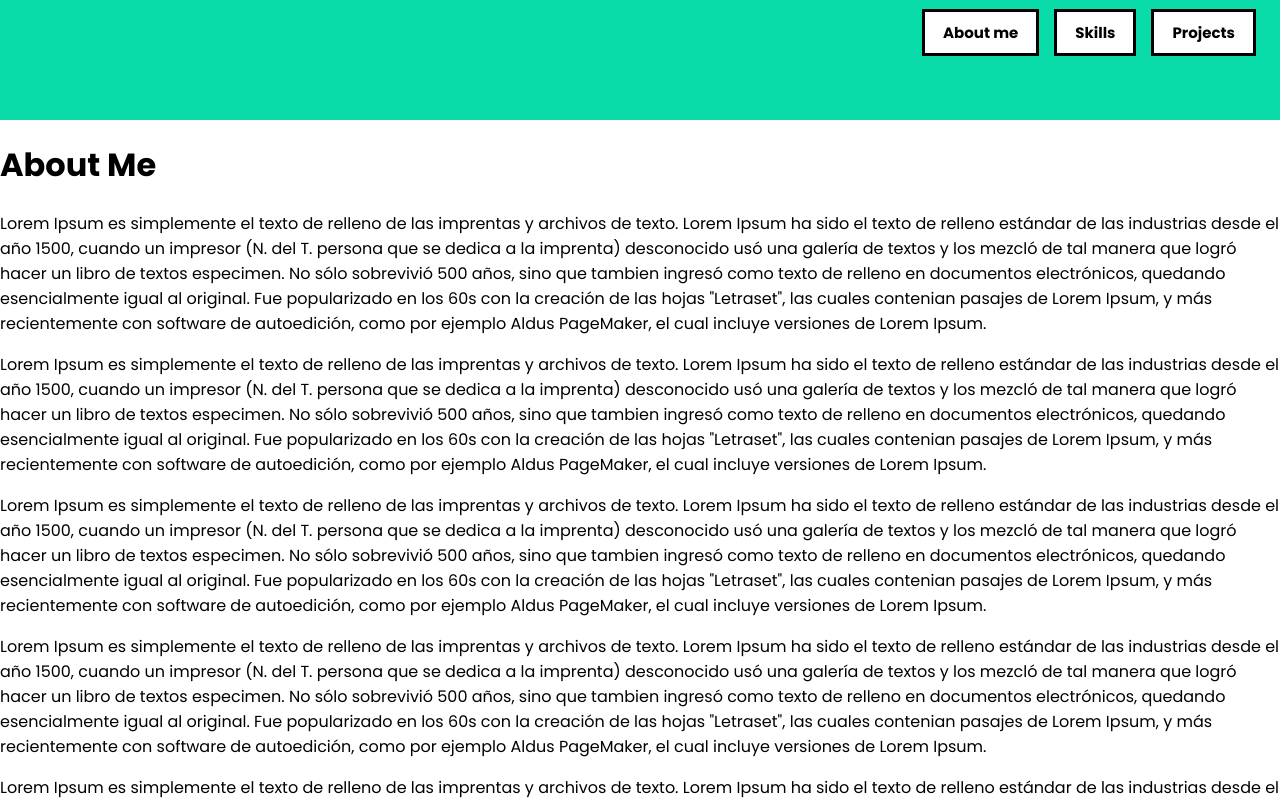
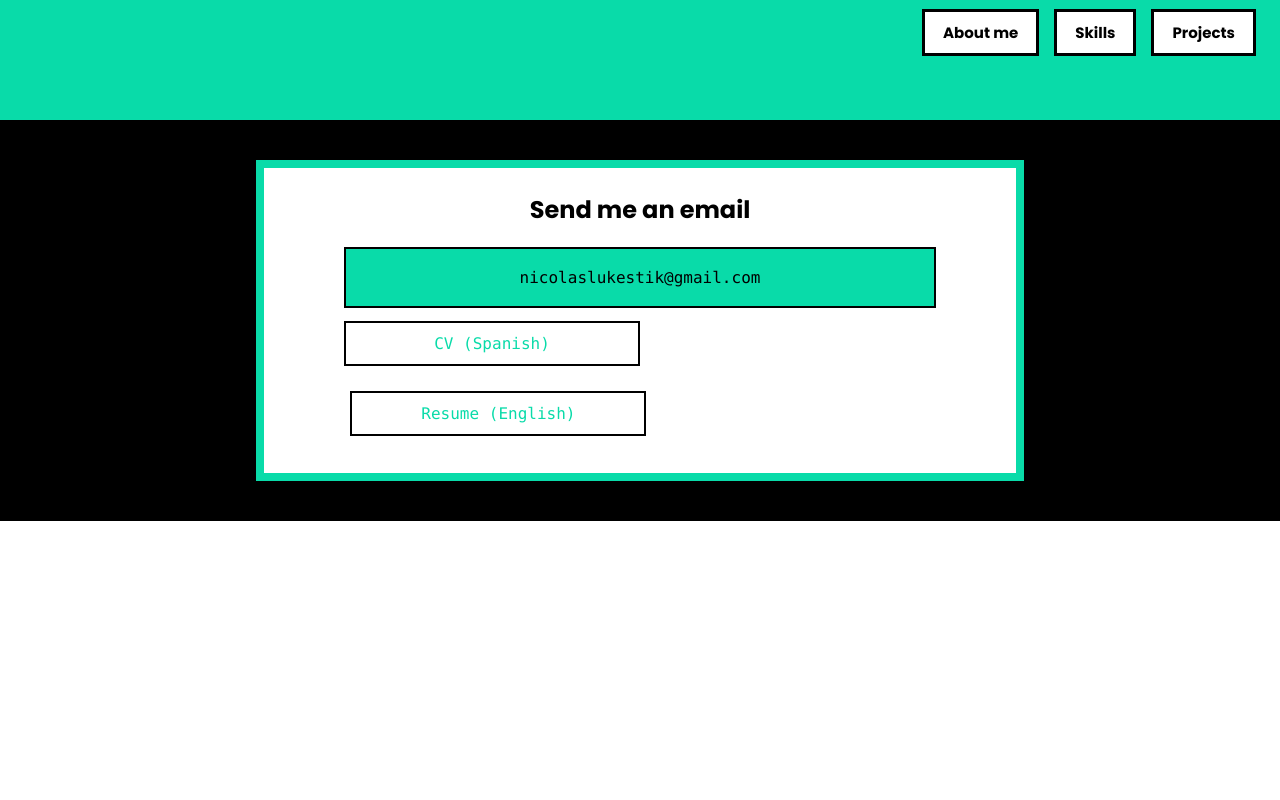
Before and after one commit to nlukestik/MyPortfolio, a React (Create React App) app: page / in a window 1280 px wide. Shown: the part 480-1280 px from the top of the page. After the commit the page ends 1001 px from the top, so only its background shows below. Built offline with nearby package versions, Linux system fonts and the light colour scheme.

Commit message:
Contact form created. Not finished.

```diff
--- a/src/App.jsx
+++ b/src/App.jsx
@@ -4,10 +4,10 @@ import { makeStyles } from '@material-ui/core'
 import NavBar from './components/NavBar.jsx'
 import Home from './components/Home.jsx'
 import BackToTop from './components/BackToTop.jsx'
-import AboutMe from './components/AboutMe.jsx'
-import Skills from './components/Skills.jsx'
-import Resume from './components/Resume.jsx'
-import Projects from './components/Projects.jsx'
+// import AboutMe from './components/AboutMe.jsx'
+// import Skills from './components/Skills.jsx'
+// import Resume from './components/Resume.jsx'
+// import Projects from './components/Projects.jsx'
 import HireMe from './components/HireMe.jsx'
 
 const useStyles = makeStyles({
@@ -39,13 +39,11 @@ export default function App() {
 
 			<BackToTop />
 
-			<AboutMe />
+			{/* <AboutMe /> */}
 
-			<Skills />
+			{/* <Skills /> */}
 
-			<Resume />
-
-			<Projects />
+			{/* <Projects /> */}
 
 			<HireMe />
 
--- a/src/components/BackToTop.jsx
+++ b/src/components/BackToTop.jsx
@@ -12,12 +12,6 @@ const useStyles = makeStyles((theme) => ({
 		bottom: theme.spacing(6),
 		right: theme.spacing(6),
 	},
-  BTTbutton: {
-    background: "#09DBA9",
-    "&:hover" : {
-      background: "#09DBA9",
-    },
-  },
 }));
 
 function ScrollTop(props) {
@@ -25,7 +19,7 @@ function ScrollTop(props) {
   const classes = useStyles();
   const trigger = useScrollTrigger({
     disableHysteresis: true,
-    threshold: 500
+    threshold: 100
   });
 
 	const handleClick = event => {
@@ -39,7 +33,7 @@ function ScrollTop(props) {
   };
 
   return (
-    <Zoom in={trigger} timeout={500}>
+    <Zoom in={trigger}>
       <div onClick={handleClick} role="presentation" className={classes.root}>
         {children}
       </div>
@@ -52,12 +46,10 @@ ScrollTop.propTypes = {
 };
 
 export default function BackToTop() {
-  const classes = useStyles()
-
 	return(
 		<>
 			<ScrollTop>
-				<Fab className={classes.BTTbutton} size="small" aria-label="scroll back to top">
+				<Fab color="primary" size="small" aria-label="scroll back to top">
 					<KeyboardArrowUpIcon />
 				</Fab>
 			</ScrollTop>
--- a/src/components/HireMe.jsx
+++ b/src/components/HireMe.jsx
@@ -1,34 +1,85 @@
+import { makeStyles } from '@material-ui/core/styles';
+import { Grid } from "@material-ui/core";
+
+const useStyles = makeStyles((theme) => ({
+	mainContainer: {
+    display: "flex",
+    margin: "auto",
+    justifyContent: "center",
+		padding: "2.5em 3em",
+    background: "black"
+	},
+  formContainer: {
+    width: "50%",
+    padding: "1.5em 5em",
+    border: "8px solid #09DBA9",
+    background: "white",
+  },
+  formTitle: {
+    fontWeight: "bold",
+    justifyContent: "center",
+  },
+  formEmail: {
+    justifyContent: "center",
+    background: "#09DBA9",
+    border: "2px solid black"
+  },
+  email: {
+    margin: "0.5em 1em",
+    padding: "0.5em",
+  },
+  formButtons: {
+
+  },
+  button: {
+    width: "auto",
+    margin: "0.8em 0em",
+    padding: "0.5em",
+    textAlign: "center",
+    color: "#09DBA9",
+    border: "2px solid black"
+  }
+}));
+
+export default function HireMe() {
+  const classes = useStyles()
+
+	return(
+    <>
+      <div className={classes.mainContainer}>
+        <div className={classes.formContainer}>
+
+          <Grid container spacing={2} className={classes.formTitle}>
+            <Grid item>
+              <h2 style={{marginTop: "0"}}>Send me an email</h2>
+            </Grid>
+          </Grid>
 
 
-export default function HireMe() {
-	return(
-    <>
-      <h1 id="hireMe">HireMe</h1>
-      <p>
-      Lorem Ipsum es simplemente el texto de relleno de las imprentas y archivos de texto. Lorem Ipsum ha sido el texto de relleno estándar de las industrias desde el año 1500, cuando un impresor (N. del T. persona que se dedica a la imprenta) desconocido usó una galería de textos y los mezcló de tal manera que logró hacer un libro de textos especimen. No sólo sobrevivió 500 años, sino que tambien ingresó como texto de relleno en documentos electrónicos, quedando esencialmente igual al original. Fue popularizado en los 60s con la creación de las hojas "Letraset", las cuales contenian pasajes de Lorem Ipsum, y más recientemente con software de autoedición, como por ejemplo Aldus PageMaker, el cual incluye versiones de Lorem Ipsum.
-      </p>
-      <p>
-      Lorem Ipsum es simplemente el texto de relleno de las imprentas y archivos de texto. Lorem Ipsum ha sido el texto de relleno estándar de las industrias desde el año 1500, cuando un impresor (N. del T. persona que se dedica a la imprenta) desconocido usó una galería de textos y los mezcló de tal manera que logró hacer un libro de textos especimen. No sólo sobrevivió 500 años, sino que tambien ingresó como texto de relleno en documentos electrónicos, quedando esencialmente igual al original. Fue popularizado en los 60s con la creación de las hojas "Letraset", las cuales contenian pasajes de Lorem Ipsum, y más recientemente con software de autoedición, como por ejemplo Aldus PageMaker, el cual incluye versiones de Lorem Ipsum.
-      </p>
-      <p>
-      Lorem Ipsum es simplemente el texto de relleno de las imprentas y archivos de texto. Lorem Ipsum ha sido el texto de relleno estándar de las industrias desde el año 1500, cuando un impresor (N. del T. persona que se dedica a la imprenta) desconocido usó una galería de textos y los mezcló de tal manera que logró hacer un libro de textos especimen. No sólo sobrevivió 500 años, sino que tambien ingresó como texto de relleno en documentos electrónicos, quedando esencialmente igual al original. Fue popularizado en los 60s con la creación de las hojas "Letraset", las cuales contenian pasajes de Lorem Ipsum, y más recientemente con software de autoedición, como por ejemplo Aldus PageMaker, el cual incluye versiones de Lorem Ipsum.
-      </p>
-      <p>
-      Lorem Ipsum es simplemente el texto de relleno de las imprentas y archivos de texto. Lorem Ipsum ha sido el texto de relleno estándar de las industrias desde el año 1500, cuando un impresor (N. del T. persona que se dedica a la imprenta) desconocido usó una galería de textos y los mezcló de tal manera que logró hacer un libro de textos especimen. No sólo sobrevivió 500 años, sino que tambien ingresó como texto de relleno en documentos electrónicos, quedando esencialmente igual al original. Fue popularizado en los 60s con la creación de las hojas "Letraset", las cuales contenian pasajes de Lorem Ipsum, y más recientemente con software de autoedición, como por ejemplo Aldus PageMaker, el cual incluye versiones de Lorem Ipsum.
-      </p>
-      <p>
-      Lorem Ipsum es simplemente el texto de relleno de las imprentas y archivos de texto. Lorem Ipsum ha sido el texto de relleno estándar de las industrias desde el año 1500, cuando un impresor (N. del T. persona que se dedica a la imprenta) desconocido usó una galería de textos y los mezcló de tal manera que logró hacer un libro de textos especimen. No sólo sobrevivió 500 años, sino que tambien ingresó como texto de relleno en documentos electrónicos, quedando esencialmente igual al original. Fue popularizado en los 60s con la creación de las hojas "Letraset", las cuales contenian pasajes de Lorem Ipsum, y más recientemente con software de autoedición, como por ejemplo Aldus PageMaker, el cual incluye versiones de Lorem Ipsum.
-      </p>
-      <p>
-      Lorem Ipsum es simplemente el texto de relleno de las imprentas y archivos de texto. Lorem Ipsum ha sido el texto de relleno estándar de las industrias desde el año 1500, cuando un impresor (N. del T. persona que se dedica a la imprenta) desconocido usó una galería de textos y los mezcló de tal manera que logró hacer un libro de textos especimen. No sólo sobrevivió 500 años, sino que tambien ingresó como texto de relleno en documentos electrónicos, quedando esencialmente igual al original. Fue popularizado en los 60s con la creación de las hojas "Letraset", las cuales contenian pasajes de Lorem Ipsum, y más recientemente con software de autoedición, como por ejemplo Aldus PageMaker, el cual incluye versiones de Lorem Ipsum.
-      </p>
-      <p>
-      Lorem Ipsum es simplemente el texto de relleno de las imprentas y archivos de texto. Lorem Ipsum ha sido el texto de relleno estándar de las industrias desde el año 1500, cuando un impresor (N. del T. persona que se dedica a la imprenta) desconocido usó una galería de textos y los mezcló de tal manera que logró hacer un libro de textos especimen. No sólo sobrevivió 500 años, sino que tambien ingresó como texto de relleno en documentos electrónicos, quedando esencialmente igual al original. Fue popularizado en los 60s con la creación de las hojas "Letraset", las cuales contenian pasajes de Lorem Ipsum, y más recientemente con software de autoedición, como por ejemplo Aldus PageMaker, el cual incluye versiones de Lorem Ipsum.
-      </p>
-      <p>
-      Lorem Ipsum es simplemente el texto de relleno de las imprentas y archivos de texto. Lorem Ipsum ha sido el texto de relleno estándar de las industrias desde el año 1500, cuando un impresor (N. del T. persona que se dedica a la imprenta) desconocido usó una galería de textos y los mezcló de tal manera que logró hacer un libro de textos especimen. No sólo sobrevivió 500 años, sino que tambien ingresó como texto de relleno en documentos electrónicos, quedando esencialmente igual al original. Fue popularizado en los 60s con la creación de las hojas "Letraset", las cuales contenian pasajes de Lorem Ipsum, y más recientemente con software de autoedición, como por ejemplo Aldus PageMaker, el cual incluye versiones de Lorem Ipsum.
-      </p>
 
+            <Grid container className={classes.formEmail}>
+              <Grid item className={classes.email}>
+              <code>
+                <a href="mailto:nicolaslukestik@gmail.com" style={{textDecoration: "none", color: "black"}}>
+                  nicolaslukestik@gmail.com
+                </a>
+              </code>
+              </Grid>
+            </Grid>
+
+            <Grid container className={classes.formButtons}>
+              <Grid item lg={6} className={classes.button} style={{marginRight: "0.4em"}}>
+                <code >CV (Spanish)</code>
+              </Grid>
+
+              <Grid item lg={6} className={classes.button} style={{marginLeft: "0.4em"}}>
+                <code >Resume (English)</code>
+              </Grid>
+            </Grid>
+
+
+        </div>
+      </div>
     </>
   )
 }
```
